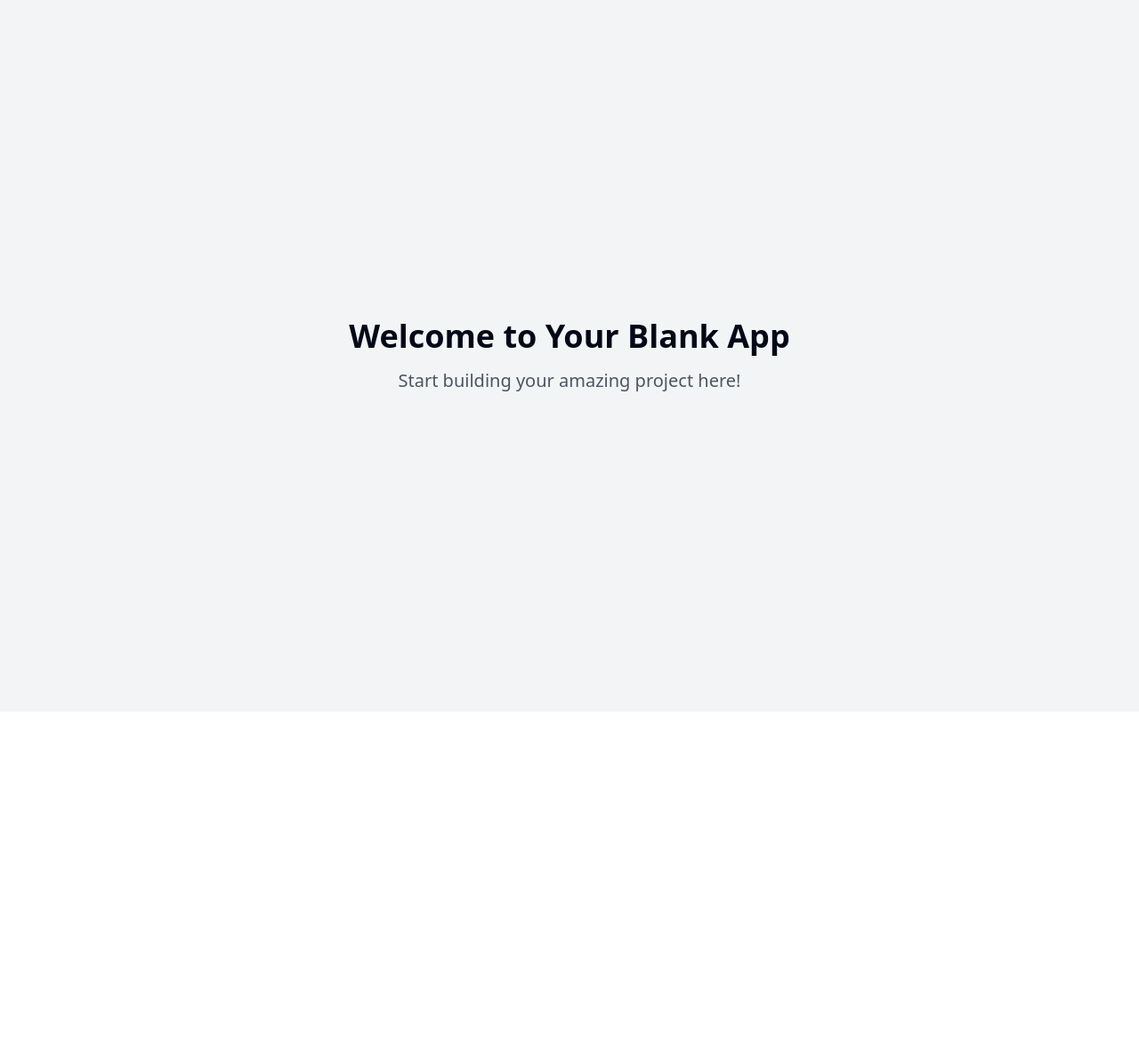
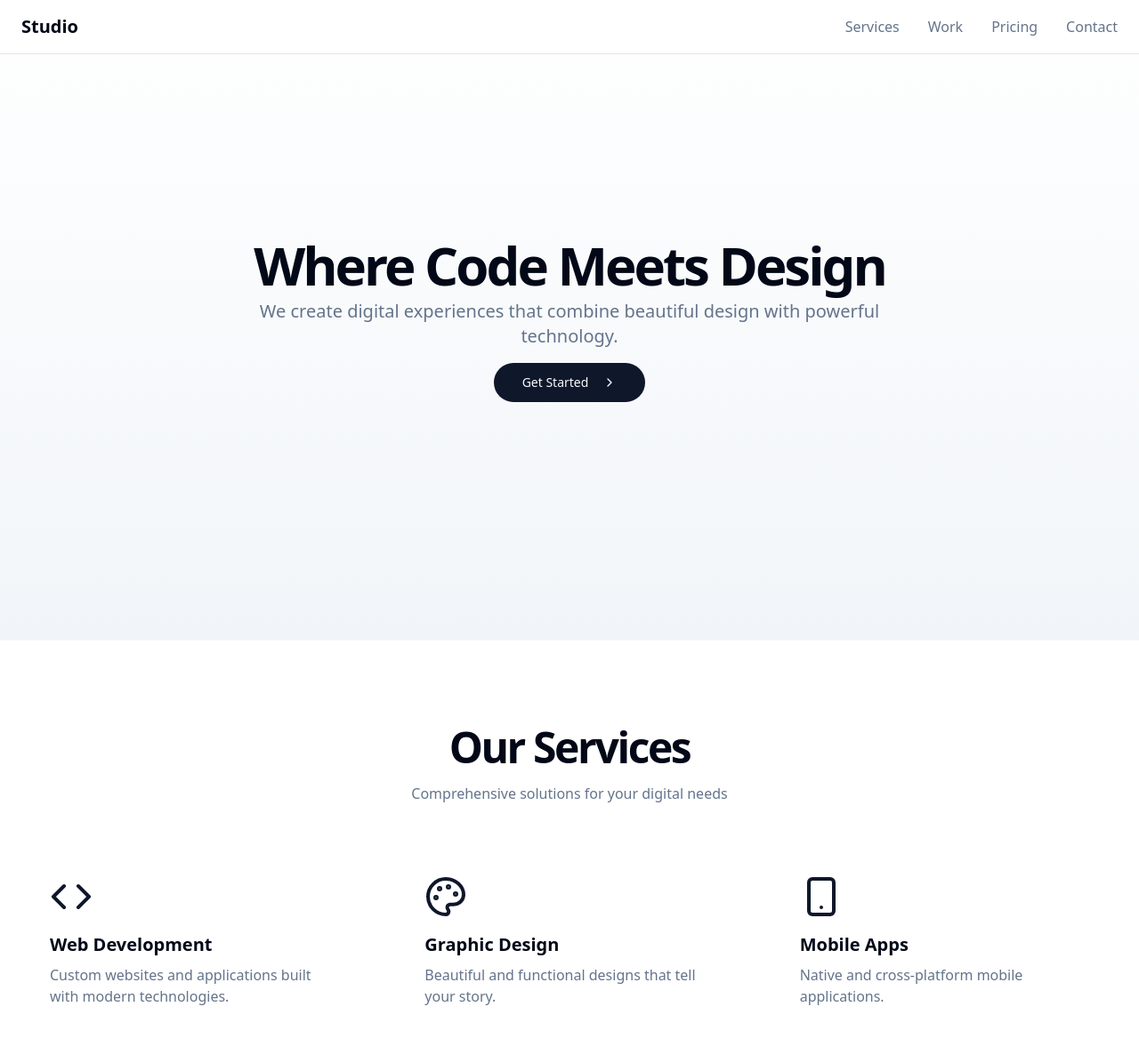
Before and after one commit to fampra/creative-code-haven, a React (Vite) app: page / in a window 1280 px wide. Shown: the top 1168 px of the page at 89% size. Before the commit the page ends 800 px from the top, so only its background shows below. Built offline with nearby package versions, Linux system fonts and the light colour scheme.

Commit message:
Create website for coding and design services
Implemented a new website layout for a company offering coding and graphic design services. Added sections for marketing, pricing, and contact information.
[skip gpt_engineer]

```diff
--- a/package.json
+++ b/package.json
@@ -45,6 +45,7 @@
     "cmdk": "^1.0.0",
     "date-fns": "^3.6.0",
     "embla-carousel-react": "^8.3.0",
+    "framer-motion": "^12.0.6",
     "input-otp": "^1.2.4",
     "lucide-react": "^0.462.0",
     "next-themes": "^0.3.0",
--- /dev/null
+++ b/src/components/Contact.tsx
@@ -0,0 +1,52 @@
+import { motion } from "framer-motion";
+import { Button } from "@/components/ui/button";
+import { Input } from "@/components/ui/input";
+import { Textarea } from "@/components/ui/textarea";
+import { useToast } from "@/hooks/use-toast";
+
+export const Contact = () => {
+  const { toast } = useToast();
+
+  const handleSubmit = (e: React.FormEvent) => {
+    e.preventDefault();
+    toast({
+      title: "Message sent!",
+      description: "We'll get back to you as soon as possible.",
+    });
+  };
+
+  return (
+    <section className="py-24 bg-background">
+      <div className="container px-4 md:px-6">
+        <div className="grid grid-cols-1 md:grid-cols-2 gap-12 items-center">
+          <motion.div
+            initial={{ opacity: 0, x: -20 }}
+            whileInView={{ opacity: 1, x: 0 }}
+            transition={{ duration: 0.5 }}
+          >
+            <h2 className="text-3xl font-bold tracking-tighter sm:text-4xl md:text-5xl mb-4">
+              Let's Create Something Amazing
+            </h2>
+            <p className="text-muted-foreground mb-4">
+              Ready to start your project? Get in touch with us and let's bring your vision to life.
+            </p>
+          </motion.div>
+          <motion.div
+            initial={{ opacity: 0, x: 20 }}
+            whileInView={{ opacity: 1, x: 0 }}
+            transition={{ duration: 0.5 }}
+          >
+            <form onSubmit={handleSubmit} className="space-y-4">
+              <Input placeholder="Name" className="rounded-full" />
+              <Input type="email" placeholder="Email" className="rounded-full" />
+              <Textarea placeholder="Message" className="min-h-[120px] rounded-2xl" />
+              <Button type="submit" className="w-full rounded-full">
+                Send Message
+              </Button>
+            </form>
+          </motion.div>
+        </div>
+      </div>
+    </section>
+  );
+};
--- /dev/null
+++ b/src/components/Hero.tsx
@@ -0,0 +1,39 @@
+import { motion } from "framer-motion";
+import { Button } from "@/components/ui/button";
+import { ChevronRight } from "lucide-react";
+
+export const Hero = () => {
+  return (
+    <section className="min-h-[90vh] flex items-center justify-center relative overflow-hidden bg-gradient-to-b from-background to-muted">
+      <div className="absolute inset-0 bg-grid-white/[0.02] bg-grid-pattern" />
+      <div className="container px-4 md:px-6 relative z-10">
+        <div className="flex flex-col items-center space-y-4 text-center">
+          <motion.div
+            initial={{ opacity: 0, y: 20 }}
+            animate={{ opacity: 1, y: 0 }}
+            transition={{ duration: 0.5 }}
+            className="space-y-2"
+          >
+            <h1 className="text-3xl font-bold tracking-tighter sm:text-4xl md:text-5xl lg:text-6xl/none">
+              Where Code Meets Design
+            </h1>
+            <p className="mx-auto max-w-[700px] text-muted-foreground md:text-xl">
+              We create digital experiences that combine beautiful design with powerful technology.
+            </p>
+          </motion.div>
+          <motion.div
+            initial={{ opacity: 0 }}
+            animate={{ opacity: 1 }}
+            transition={{ delay: 0.3, duration: 0.5 }}
+            className="space-x-4"
+          >
+            <Button size="lg" className="rounded-full">
+              Get Started
+              <ChevronRight className="ml-2 h-4 w-4" />
+            </Button>
+          </motion.div>
+        </div>
+      </div>
+    </section>
+  );
+};
--- /dev/null
+++ b/src/components/Navigation.tsx
@@ -0,0 +1,68 @@
+import { useState } from "react";
+import { motion, AnimatePresence } from "framer-motion";
+import { Button } from "@/components/ui/button";
+import { Menu, X } from "lucide-react";
+
+export const Navigation = () => {
+  const [isOpen, setIsOpen] = useState(false);
+
+  return (
+    <nav className="fixed w-full z-50 bg-background/80 backdrop-blur-sm border-b">
+      <div className="container px-4 md:px-6 py-4">
+        <div className="flex items-center justify-between">
+          <motion.a
+            href="#"
+            className="text-xl font-bold"
+            initial={{ opacity: 0 }}
+            animate={{ opacity: 1 }}
+          >
+            Studio
+          </motion.a>
+          <div className="hidden md:flex items-center space-x-8">
+            <NavLinks />
+          </div>
+          <Button
+            variant="ghost"
+            size="icon"
+            className="md:hidden"
+            onClick={() => setIsOpen(!isOpen)}
+          >
+            {isOpen ? <X className="h-6 w-6" /> : <Menu className="h-6 w-6" />}
+          </Button>
+        </div>
+      </div>
+      <AnimatePresence>
+        {isOpen && (
+          <motion.div
+            initial={{ opacity: 0, height: 0 }}
+            animate={{ opacity: 1, height: "auto" }}
+            exit={{ opacity: 0, height: 0 }}
+            className="md:hidden border-t"
+          >
+            <div className="container px-4 py-4">
+              <div className="flex flex-col space-y-4">
+                <NavLinks />
+              </div>
+            </div>
+          </motion.div>
+        )}
+      </AnimatePresence>
+    </nav>
+  );
+};
+
+const NavLinks = () => (
+  <>
+    {["Services", "Work", "Pricing", "Contact"].map((item) => (
+      <motion.a
+        key={item}
+        href={`#${item.toLowerCase()}`}
+        className="text-muted-foreground hover:text-foreground transition-colors"
+        whileHover={{ scale: 1.05 }}
+        whileTap={{ scale: 0.95 }}
+      >
+        {item}
+      </motion.a>
+    ))}
+  </>
+);
--- /dev/null
+++ b/src/components/Pricing.tsx
@@ -0,0 +1,59 @@
+import { motion } from "framer-motion";
+import { Button } from "@/components/ui/button";
+import { Check } from "lucide-react";
+
+const plans = [
+  {
+    name: "Basic",
+    price: "$999",
+    features: ["5 Pages Website", "Basic SEO", "Mobile Responsive", "1 Month Support"],
+  },
+  {
+    name: "Professional",
+    price: "$1,999",
+    features: ["10 Pages Website", "Advanced SEO", "Mobile Responsive", "3 Months Support", "Custom Animations"],
+  },
+  {
+    name: "Enterprise",
+    price: "Custom",
+    features: ["Unlimited Pages", "Full SEO Suite", "Priority Support", "Custom Features", "Dedicated Manager"],
+  },
+];
+
+export const Pricing = () => {
+  return (
+    <section className="py-24 bg-muted/50">
+      <div className="container px-4 md:px-6">
+        <div className="text-center mb-12">
+          <h2 className="text-3xl font-bold tracking-tighter sm:text-4xl md:text-5xl">Pricing Plans</h2>
+          <p className="mt-4 text-muted-foreground">Choose the perfect plan for your needs</p>
+        </div>
+        <div className="grid grid-cols-1 md:grid-cols-3 gap-8">
+          {plans.map((plan, index) => (
+            <motion.div
+              key={plan.name}
+              initial={{ opacity: 0, y: 20 }}
+              whileInView={{ opacity: 1, y: 0 }}
+              transition={{ delay: index * 0.2 }}
+              className="relative overflow-hidden rounded-lg bg-card p-8 hover:shadow-lg transition-shadow"
+            >
+              <div className="mb-6">
+                <h3 className="text-xl font-semibold mb-2">{plan.name}</h3>
+                <p className="text-3xl font-bold">{plan.price}</p>
+              </div>
+              <ul className="space-y-4 mb-6">
+                {plan.features.map((feature) => (
+                  <li key={feature} className="flex items-center">
+                    <Check className="h-5 w-5 text-primary mr-2" />
+                    <span>{feature}</span>
+                  </li>
+                ))}
+              </ul>
+              <Button className="w-full rounded-full">Get Started</Button>
+            </motion.div>
+          ))}
+        </div>
+      </div>
+    </section>
+  );
+};
--- /dev/null
+++ b/src/components/Services.tsx
@@ -0,0 +1,50 @@
+import { motion } from "framer-motion";
+import { Code, Palette, Smartphone } from "lucide-react";
+
+const services = [
+  {
+    icon: Code,
+    title: "Web Development",
+    description: "Custom websites and applications built with modern technologies.",
+  },
+  {
+    icon: Palette,
+    title: "Graphic Design",
+    description: "Beautiful and functional designs that tell your story.",
+  },
+  {
+    icon: Smartphone,
+    title: "Mobile Apps",
+    description: "Native and cross-platform mobile applications.",
+  },
+];
+
+export const Services = () => {
+  return (
+    <section className="py-24 bg-background">
+      <div className="container px-4 md:px-6">
+        <div className="text-center mb-12">
+          <h2 className="text-3xl font-bold tracking-tighter sm:text-4xl md:text-5xl">Our Services</h2>
+          <p className="mt-4 text-muted-foreground">Comprehensive solutions for your digital needs</p>
+        </div>
+        <div className="grid grid-cols-1 md:grid-cols-3 gap-8">
+          {services.map((service, index) => (
+            <motion.div
+              key={service.title}
+              initial={{ opacity: 0, y: 20 }}
+              whileInView={{ opacity: 1, y: 0 }}
+              transition={{ delay: index * 0.2 }}
+              className="group relative overflow-hidden rounded-lg bg-card p-8 hover:shadow-lg transition-shadow"
+            >
+              <div className="mb-4">
+                <service.icon className="h-12 w-12 text-primary" />
+              </div>
+              <h3 className="text-xl font-semibold mb-2">{service.title}</h3>
+              <p className="text-muted-foreground">{service.description}</p>
+            </motion.div>
+          ))}
+        </div>
+      </div>
+    </section>
+  );
+};
--- a/src/pages/Index.tsx
+++ b/src/pages/Index.tsx
@@ -1,13 +1,26 @@
-// Update this page (the content is just a fallback if you fail to update the page)
+import { Navigation } from "@/components/Navigation";
+import { Hero } from "@/components/Hero";
+import { Services } from "@/components/Services";
+import { Pricing } from "@/components/Pricing";
+import { Contact } from "@/components/Contact";
+import { motion } from "framer-motion";
 
 const Index = () => {
   return (
-    <div className="min-h-screen flex items-center justify-center bg-gray-100">
-      <div className="text-center">
-        <h1 className="text-4xl font-bold mb-4">Welcome to Your Blank App</h1>
-        <p className="text-xl text-gray-600">Start building your amazing project here!</p>
-      </div>
-    </div>
+    <motion.div
+      initial={{ opacity: 0 }}
+      animate={{ opacity: 1 }}
+      transition={{ duration: 0.5 }}
+      className="min-h-screen bg-background text-foreground"
+    >
+      <Navigation />
+      <main>
+        <Hero />
+        <Services />
+        <Pricing />
+        <Contact />
+      </main>
+    </motion.div>
   );
 };
 
```
Also changed, not shown: tailwind.config.ts (+44 -52 lines), 1 other file (tests, documents, lock files or other folders).
